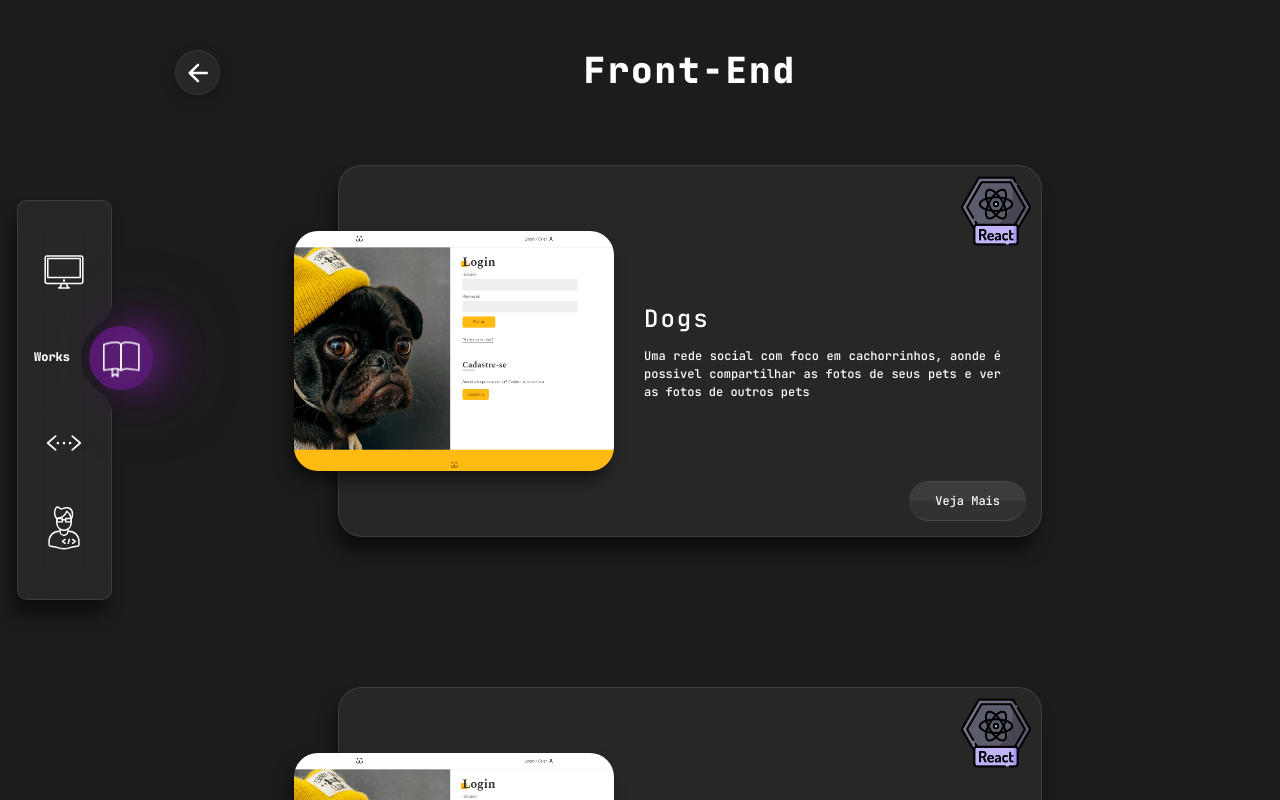
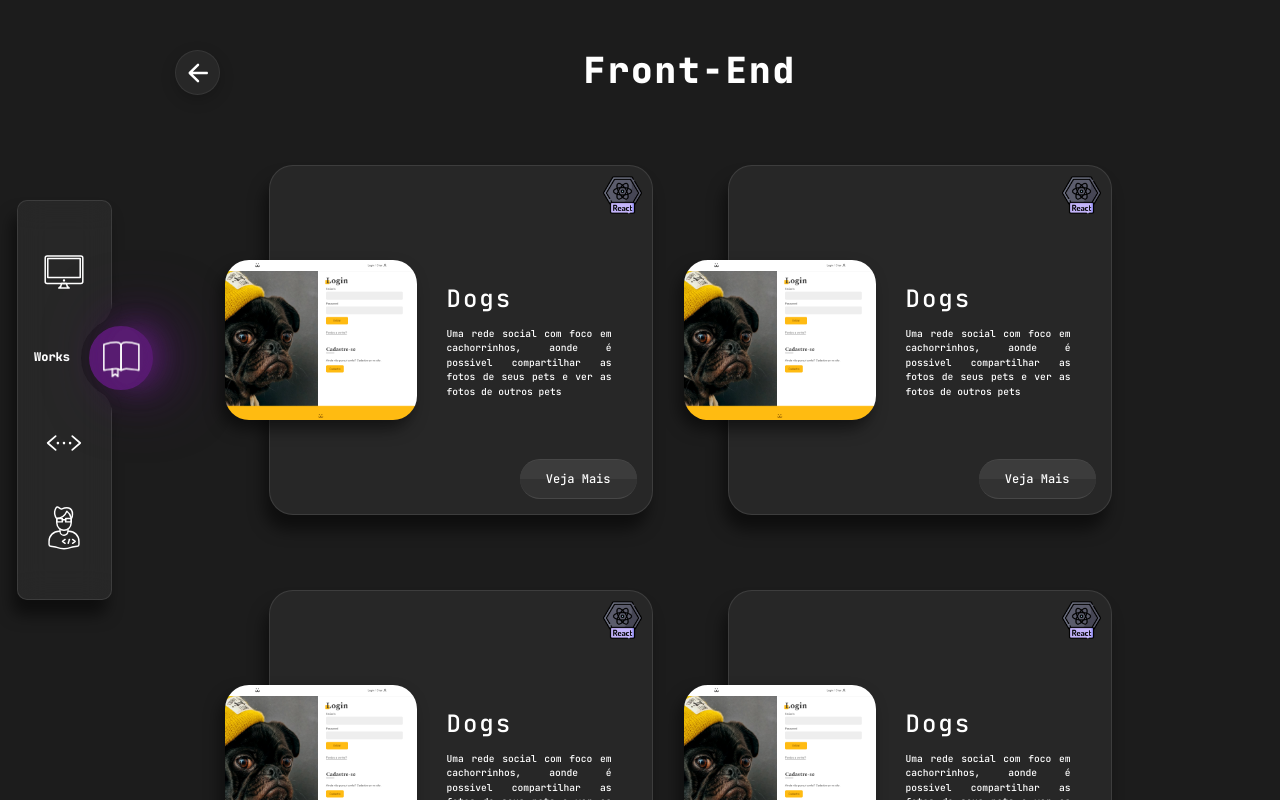
Before and after one commit to lothllann/Portfolio, a React (Vite) app: page /port/front in a window 1280 px wide. Shown: the top 800 px of the page. Built offline with nearby package versions, Linux system fonts and the light colour scheme.

Commit message:
grid portfolio

```diff
--- a/src/components/card/SiteCard.css
+++ b/src/components/card/SiteCard.css
@@ -8,26 +8,52 @@
   display: flex;
   position: relative;
   align-items: center;
+  background: rgba(255, 255, 255, 0.05);
+  border: 1px solid rgba(255, 255, 255, 0.1);
+  box-shadow: -5px 15px 15px rgba(0, 0, 0, 0.5);
+  border-radius: 24px;
+  transition: all 0.5s;
+  width: 55vw;
+  -webkit-border-radius: 24px;
+  -moz-border-radius: 24px;
+  -ms-border-radius: 24px;
+  -o-border-radius: 24px;
+  -webkit-transition: all 0.5s;
+  -moz-transition: all 0.5s;
+  -ms-transition: all 0.5s;
+  -o-transition: all 0.5s;
+}
+
+.siteCard.single{
   min-width: 350px ;
   width: 55vw;
   height: 372px;
   max-width: 850px;
   padding: 50px 40px 50px 40px;
-  background: rgba(255, 255, 255, 0.05);
-  border: 1px solid rgba(255, 255, 255, 0.1);
-  box-shadow: -5px 15px 15px rgba(0, 0, 0, 0.5);
-  border-radius: 24px;
-  -webkit-border-radius: 24px;
-  -moz-border-radius: 24px;
-  -ms-border-radius: 24px;
-  -o-border-radius: 24px;
+}
+
+.siteCard.mosaico{
+  min-width: 150px ;
+  width: 30vw;
+  height: 350px;
+  max-width: 850px;
+  padding: 50px 40px 50px 40px;
+}
+
+.siteCard.mosaico .imgSite{
+  max-width: 400px;
+  width: 15vw;
+  height:20vh;
+}
+
+.siteCard.single .imgSite{
+  max-width: 400px;
+  width: 25vw;
+  height:30vh;
 }
 
 .siteCard .imgSite {
   cursor: pointer;
-  max-width: 400px;
-  width: 25vw;
-  height:30vh;
   object-fit: cover;
   margin-left: -85px;
   margin-right: 30px;
@@ -37,7 +63,6 @@
   -webkit-border-radius: inherit;
   -moz-border-radius: inherit;
   -ms-border-radius: inherit;
-
   -o-border-radius: inherit;
   -webkit-transition: all 0.5s ease-in-out;
   -moz-transition: all 0.5s ease-in-out;
@@ -45,12 +70,20 @@
   -o-transition: all 0.5s ease-in-out;
 }
 
-.siteCard  .imgSite:hover{
+.siteCard.single  .imgSite:hover{
   transform: scale(1.3) translatex(25px) translateY(-25px);
   -webkit-transform: scale(1.3) translatex(25px) translateY(-25px);
   -moz-transform: scale(1.3) translatex(25px) translateY(-25px);
   -ms-transform: scale(1.3) translatex(25px) translateY(-25px);
   -o-transform: scale(1.3) translatex(25px) translateY(-25px);
+}
+
+.siteCard.mosaico  .imgSite:hover{
+  transform: scale(1.5) translatex(35px) translateY(-25px);
+  -webkit-transform: scale(1.5) translatex(35px) translateY(-25px);
+  -moz-transform: scale(1.5) translatex(35px) translateY(-25px);
+  -ms-transform: scale(1.5) translatex(35px) translateY(-25px);
+  -o-transform: scale(1.5) translatex(35px) translateY(-25px);
 }
 
 .siteCard button {
@@ -91,11 +124,18 @@
   font-size: 2em;
 }
 
-.siteCard p {
+.siteCard.single p {
   font-size: 1.0em;
   text-align: justify;
   margin-top: 10px;
 }
+
+.siteCard.mosaico p {
+  font-size: 0.8em;
+  text-align: justify;
+  margin-top: 10px;
+}
+
 
 .languageSite {
   position: absolute;
--- a/src/components/portfolio/Front_End.tsx
+++ b/src/components/portfolio/Front_End.tsx
@@ -5,7 +5,7 @@ import Footer from '../footer/Footer'
 import Btn_Back from './Btn_Back'
 
 export const Front_End = () => {
-  const [grid, setGrid] = React.useState('single')
+  const [grid, setGrid] = React.useState('mosaico')
   return (
     <section className='container_Front'>
       <Btn_Back/>
--- a/src/components/portfolio/Portfolio.css
+++ b/src/components/portfolio/Portfolio.css
@@ -27,6 +27,7 @@ gap: 150px;
 .mainFront-end.mosaico{
 display: grid;
 grid-template-columns: 1fr 1fr;
+gap: 75px;
 
 }
 
--- a/src/utils/sites.tsx
+++ b/src/utils/sites.tsx
@@ -25,5 +25,11 @@ export const site =[
   description:'Uma rede social com foco em cachorrinhos, aonde é possivel compartilhar as fotos de seus pets e ver as fotos de outros pets',
   srcImg: dogs,
   srcImgFeatured: react,
+},
+{
+  titulo: 'Dogs',
+  description:'Uma rede social com foco em cachorrinhos, aonde é possivel compartilhar as fotos de seus pets e ver as fotos de outros pets',
+  srcImg: dogs,
+  srcImgFeatured: react,
 }
 ]
```
